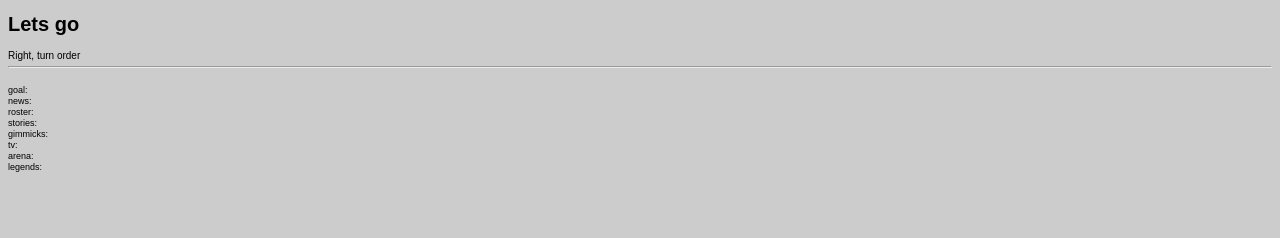
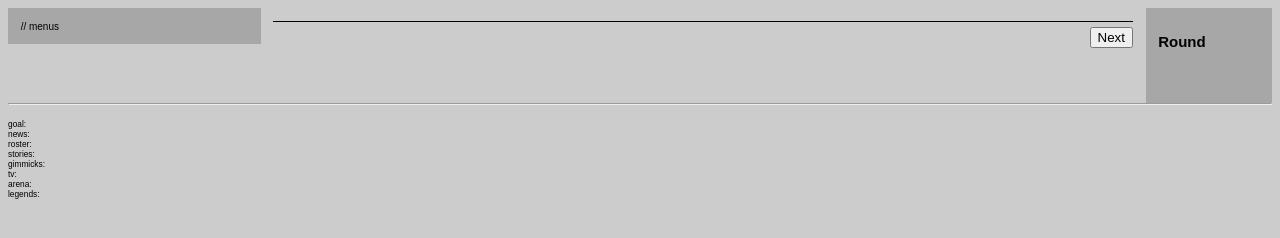
Before and after one commit to frazerwilson2/territory-vue, a website: page game.html in a window 1280 px wide. Drawn offline with Linux system fonts and the light colour scheme.

Commit message:
turn round order, setup display

```diff
--- a/game.html
+++ b/game.html
@@ -6,19 +6,31 @@
 
   <!-- CSS -->
   <link rel="stylesheet" href="css/style.css">
- <style>
-small {
-	font-size: 9px;
-}
- </style>
 </head>
 <body>
 <div id="game">
-<h1>Lets go</h1>
 
-Right, turn order
-<hr>
+<div>// menus</div>
+
+<div>
+  <div v-for="(player, index) in game.players" v-if="index == turn">
+    <h1>{{player.name}}</h1>
+    matchcard
+  </div>
+  <!-- Actions -->
+  <div class="actions">
+    <div v-if="turn == 'REVIEW'">SUMMARY <button @click="nextRound()">Next round</button></div>
+    <button @click="nextTurn()" v-if="turn != 'REVIEW'">Next</button>
+  </div>
+</div>
+
+<div>
+<h2>Round</h2>
+<h3>{{game.round}}</h3>
+</div>
+
 <small>
+  <hr>
 	<div v-for="player in game.players">{{player}}<br></div>
 <br>
       goal: {{game.goal}}<br>
--- a/sass/style.scss
+++ b/sass/style.scss
@@ -1,3 +1,5 @@
+$grey: #a7a7a7;
+
 * {
 	font-family:sans-serif;
 }
@@ -28,3 +30,36 @@ position: absolute;
 width: 100%;
 height: 100%;
 }
+
+#game {
+	> div {
+		display:inline-block;
+		float:left;
+		padding:1%;
+		width:30%;
+		&:nth-child(1) {
+			width:calc(20% - (1% * 2));
+			background:$grey;
+		}
+		&:nth-child(2) {
+			width:calc(70% - (1% * 2));
+		}
+		&:nth-child(3) {
+			width:calc(10% - (1% * 2));
+			background:$grey;
+			h3 {
+				font-size:4em;
+			}
+		}
+	}
+}
+.actions {
+	text-align:right;
+    border-top: 1px black solid;
+    padding-top: 5px;
+}
+small {
+	clear:both;
+	float:none;
+	display:block;
+}
```
Also changed, not shown: index.html (+1 -1 lines), build/app.js, build/game.js, css/style.css, dist/app.js, dist/game.js.
